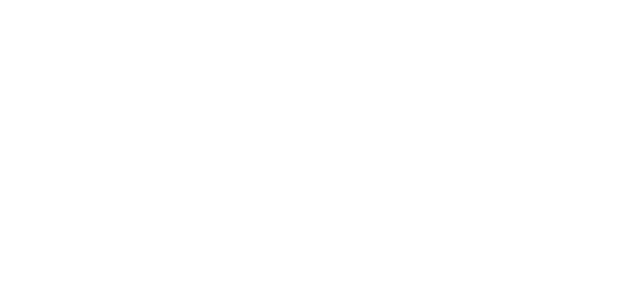
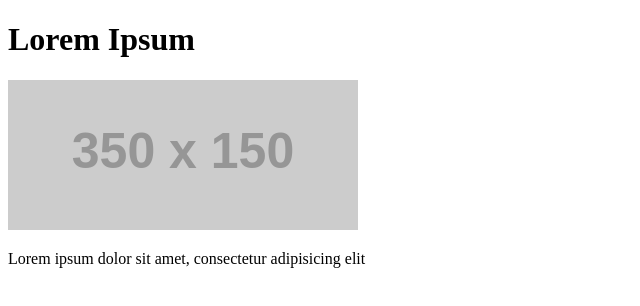
Before and after one commit to Sagramielgo/MODULO-2-JAVA-SCRIPT, a plain HTML site: page module-2-lesson-1-exercise-6/index.html in a window 1280 px wide. Shown: the whole page, without its empty margins (0-640 px from the left). Drawn offline with Linux system fonts and the light colour scheme; placeholder pictures from the web are drawn by us.

Commit message:
add title, photo and text in main.js

```diff
--- a/module-2-lesson-1-exercise-6/index.html
+++ b/module-2-lesson-1-exercise-6/index.html
@@ -7,16 +7,10 @@
 </head>
 
 <body>
-    <div class="title"></div>
-
-
-
-
-
-
-
+    <div class="container"></div>
 
     <script type="text/javascript" src="./main.js"></script>
+
 </body>
 
 </html>
--- a/module-2-lesson-1-exercise-6/main.js
+++ b/module-2-lesson-1-exercise-6/main.js
@@ -1 +1,12 @@
 'use strict';
+
+const mainElement = document.querySelector('.container');
+
+const title = "<h1>Lorem Ipsum </h1>"
+
+const image = "<img src=http://via.placeholder.com/350x150>"
+
+const text = "<p>Lorem ipsum dolor sit amet, consectetur adipisicing elit</p>"
+
+
+mainElement.innerHTML = title + image + text;
```
